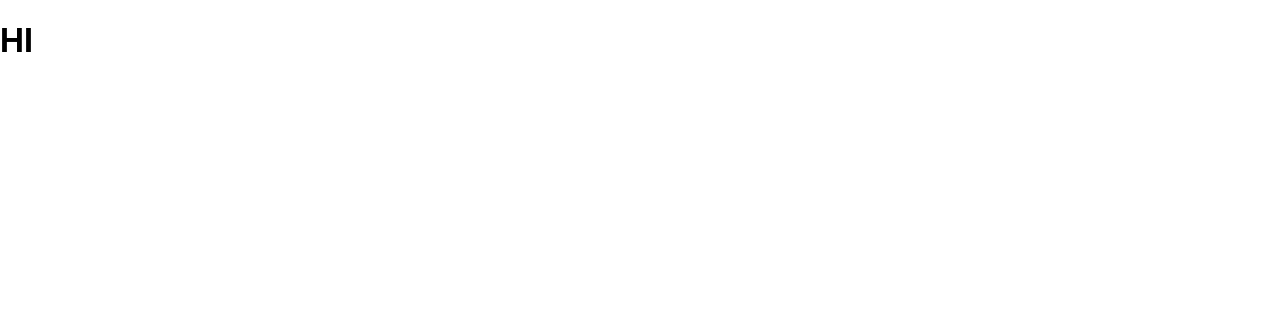
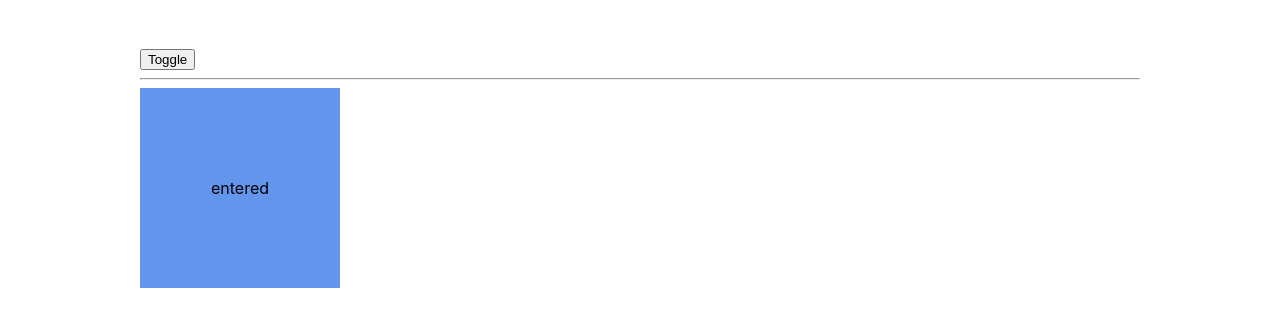
Before and after one commit to gpasha/react-animation, a React (Create React App) app: page / in a window 1280 px wide. Shown: the top 326 px of the page. Built offline with nearby package versions, Linux system fonts and the light colour scheme.

Commit message:
Transition component

```diff
--- a/package.json
+++ b/package.json
@@ -9,6 +9,7 @@
     "react": "^17.0.2",
     "react-dom": "^17.0.2",
     "react-scripts": "4.0.3",
+    "react-transition-group": "^4.4.2",
     "web-vitals": "^1.1.2"
   },
   "scripts": {
--- a/src/App.js
+++ b/src/App.js
@@ -1,7 +1,25 @@
+import React, { useState } from 'react'
+import { Transition } from 'react-transition-group'
+
 function App() {
+  const [toggle, setToggle] = useState(true)
+
   return (
-    <div className="App">
-      <h1>HI</h1>
+    <div className="container">
+      <button onClick={() => setToggle(!toggle)}>Toggle</button>
+      <hr/>
+      <div className={'blocks'}>
+        <Transition in={toggle}
+                    // timeout={1000}
+                    timeout={{
+                      enter: 1000,
+                      exit: 700
+                    }}
+                    mountOnEnter
+                    unmountOnExit>
+          {state => <div className={`square blue ${state}`}>{state}</div>}
+        </Transition>
+      </div>
     </div>
   );
 }
--- a/src/index.css
+++ b/src/index.css
@@ -1,13 +1,80 @@
 body {
   margin: 0;
-  font-family: -apple-system, BlinkMacSystemFont, 'Segoe UI', 'Roboto', 'Oxygen',
-    'Ubuntu', 'Cantarell', 'Fira Sans', 'Droid Sans', 'Helvetica Neue',
+  font-family: -apple-system, BlinkMacSystemFont, "Segoe UI", "Roboto", "Oxygen",
+    "Ubuntu", "Cantarell", "Fira Sans", "Droid Sans", "Helvetica Neue",
     sans-serif;
   -webkit-font-smoothing: antialiased;
   -moz-osx-font-smoothing: grayscale;
 }
 
 code {
-  font-family: source-code-pro, Menlo, Monaco, Consolas, 'Courier New',
+  font-family: source-code-pro, Menlo, Monaco, Consolas, "Courier New",
     monospace;
 }
+
+.container {
+  max-width: 1000px;
+  margin: 0 auto;
+  padding: 3rem;
+}
+
+.blocks {
+  display: flex;
+}
+
+.blocks div {
+  margin-right: 5rem;
+}
+
+.square {
+  display: flex;
+  align-items: center;
+  justify-content: center;
+  width: 200px;
+  height: 200px;
+}
+
+.square.entering {
+  animation: square 1000ms ease-out forwards;
+}
+
+.square.exiting {
+  /* animation: square 1000ms ease-in alternate-reverse; */
+  animation: square 700ms ease-in alternate-reverse;
+}
+
+.square.exited {
+  /* animation: square 1000ms ease-in alternate-reverse; */
+  opacity: 0;
+}
+
+/* states:
+'entering'
+'entered'
+'exiting'
+'exited'
+*/
+
+.square.blue {
+  background: cornflowerblue;
+}
+
+.square.orange {
+  background: coral;
+}
+
+@keyframes square {
+  0% {
+    opacity: 0;
+    transform: translateY(-100px);
+  }
+
+  50% {
+    opacity: 1;
+    transform: translateY(30px);
+  }
+
+  100% {
+    transform: translateY(0);
+  }
+}
```
Also changed, not shown: 1 other file (tests, documents, lock files or other folders).
